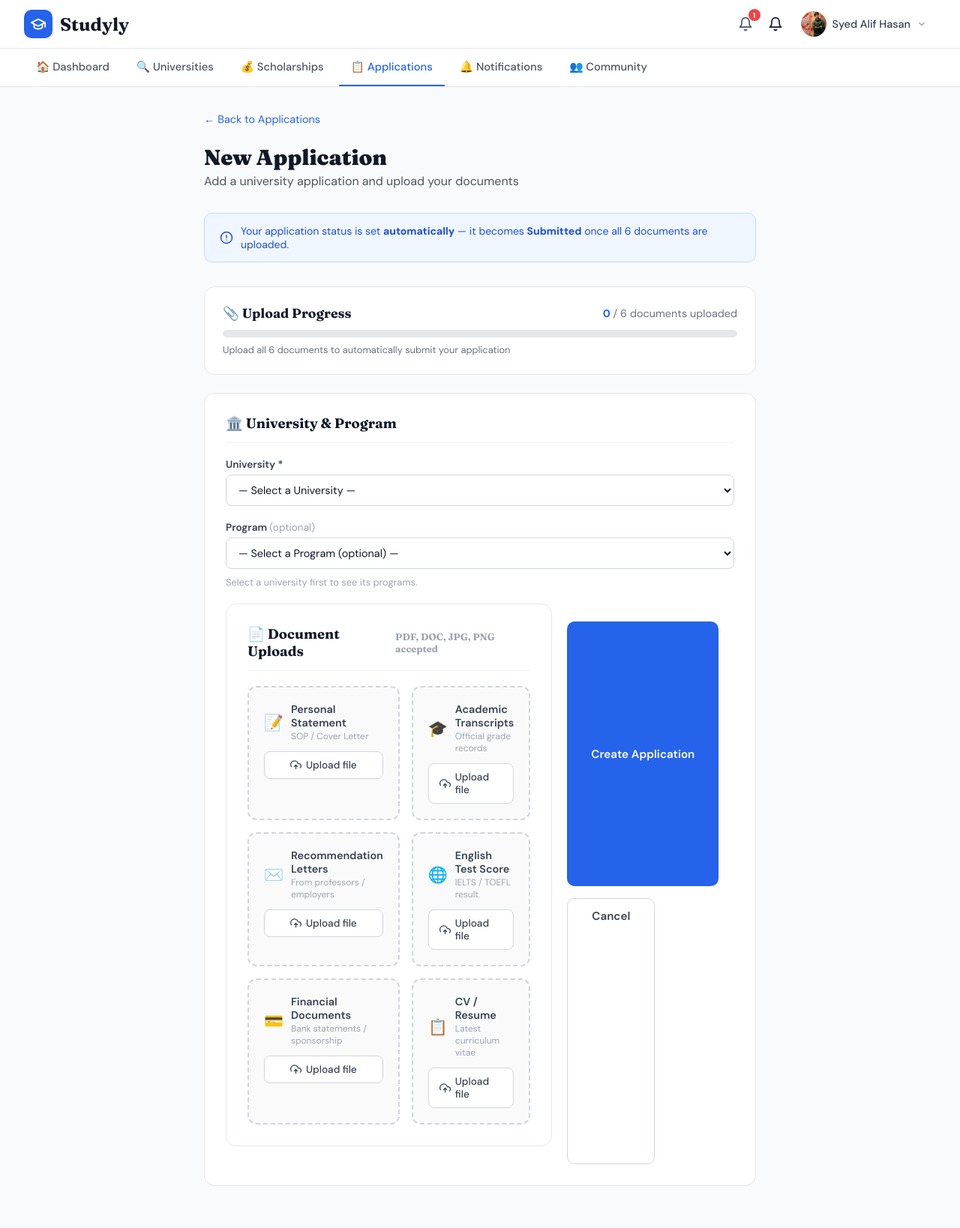
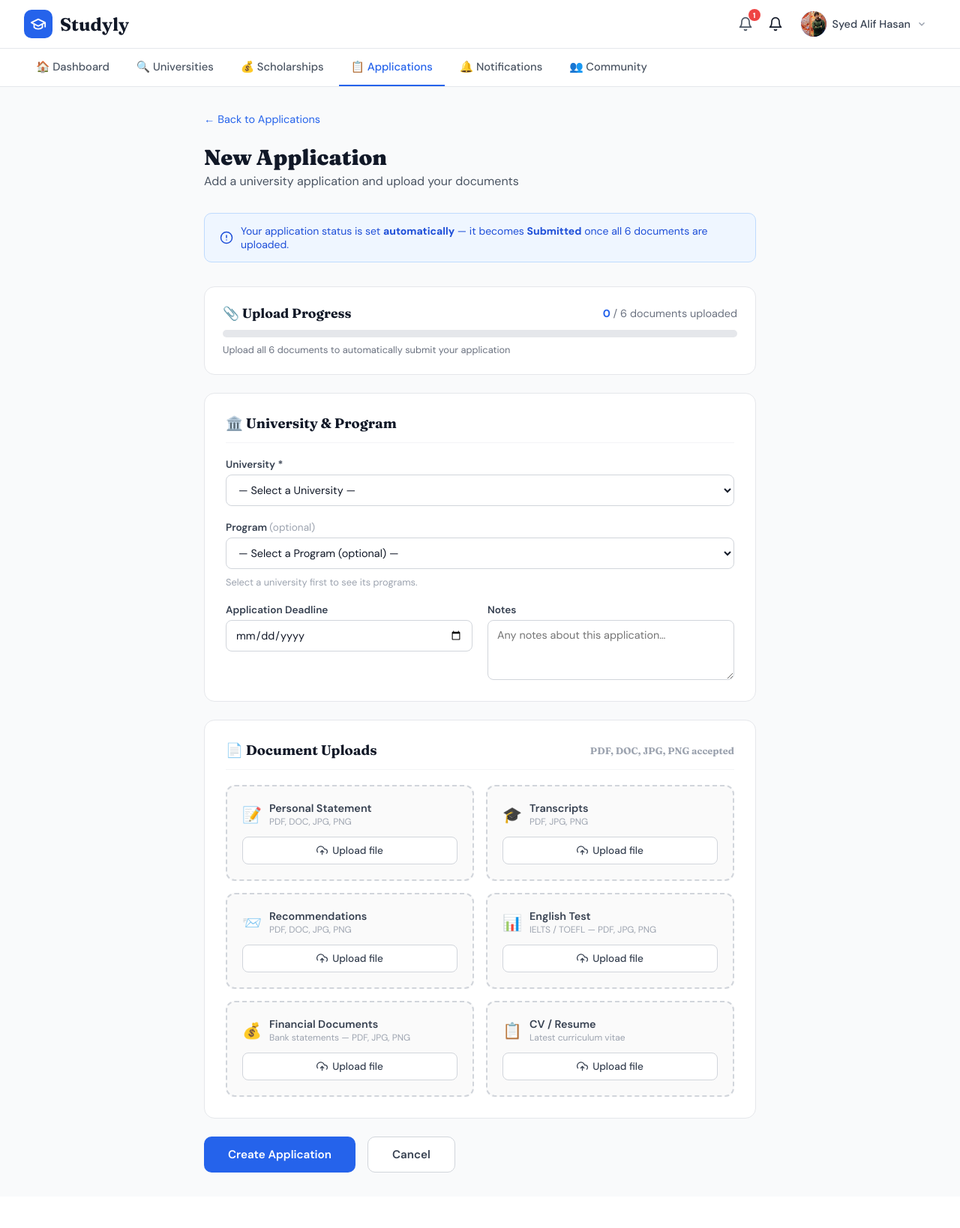
Before and after one commit to sdah24/Studyly, a Django app: page /applications/new/ in a window 1280 px wide. Shown: the whole page at 75% size. After the commit the page ends 1564 px from the top, so only its background shows below. Run offline with Django 5.2, Linux system fonts and the light colour scheme; a user stored in the database is signed in; data comes from the database, SQL or seed files in the repository; both versions use the stored data as it was after the commit.

Commit message:
application form updated

```diff
--- a/templates/applications/application_form.html
+++ b/templates/applications/application_form.html
@@ -9,11 +9,9 @@
   h1.page-title{font-family:'Fraunces',serif;font-size:1.8rem;font-weight:900;margin-bottom:.25rem}
   .page-subtitle{color:#4b5563;margin-bottom:2rem}
 
-  /* Status Notice */
   .status-notice{display:flex;align-items:center;gap:10px;background:#eff6ff;border:1px solid #bfdbfe;border-radius:10px;padding:.875rem 1.25rem;margin-bottom:2rem;font-size:.875rem;color:#1d4ed8}
   .status-notice svg{width:18px;height:18px;flex-shrink:0}
 
-  /* Progress bar */
   .progress-card{background:white;border-radius:14px;border:1px solid #e5e7eb;padding:1.5rem;margin-bottom:1.5rem}
   .progress-card-top{display:flex;align-items:center;justify-content:space-between;margin-bottom:.75rem}
   .progress-card-top h3{font-family:'Fraunces',serif;font-size:1.1rem;font-weight:700}
@@ -23,7 +21,6 @@
   .progress-fill{height:100%;border-radius:10px;background:#2563eb;transition:width .4s ease}
   .progress-label{font-size:.8rem;color:#6b7280;margin-top:.5rem}
 
-  /* Form cards */
   .form-card{background:white;border-radius:14px;border:1px solid #e5e7eb;padding:1.75rem;margin-bottom:1.5rem}
   .form-card-title{font-family:'Fraunces',serif;font-size:1.15rem;font-weight:700;margin-bottom:1.25rem;padding-bottom:.875rem;border-bottom:1px solid #f3f4f6;display:flex;align-items:center;gap:8px}
   .form-grid{display:grid;grid-template-columns:1fr 1fr;gap:1.25rem}
@@ -36,10 +33,8 @@
   textarea.form-input{resize:vertical;min-height:80px}
   .error-msg{font-size:.8rem;color:#dc2626;margin-top:3px}
 
-  /* Document upload slots */
   .doc-grid{display:grid;grid-template-columns:1fr 1fr;gap:1rem}
   @media(max-width:580px){.doc-grid{grid-template-columns:1fr}}
-
   .doc-slot{border:2px dashed #d1d5db;border-radius:12px;padding:1.25rem;transition:all .2s;position:relative;background:#fafafa}
   .doc-slot.has-file{border-color:#2563eb;border-style:solid;background:#eff6ff}
   .doc-slot.has-file .doc-slot-icon{color:#2563eb}
@@ -48,44 +43,35 @@
   .doc-slot-name{font-weight:600;font-size:.9rem;color:#374151}
   .doc-slot-type{font-size:.75rem;color:#9ca3af;margin-top:1px}
 
-  /* Current file badge */
   .current-file{display:flex;align-items:center;gap:6px;background:#dbeafe;border-radius:6px;padding:5px 10px;margin-bottom:.75rem;font-size:.8rem;color:#1d4ed8;font-weight:500;word-break:break-all}
   .current-file svg{width:14px;height:14px;flex-shrink:0}
 
-  /* Custom file input */
   .file-upload-btn{display:flex;align-items:center;justify-content:center;gap:6px;width:100%;padding:9px 14px;background:white;border:1.5px solid #d1d5db;border-radius:8px;font-family:'DM Sans',sans-serif;font-size:.85rem;font-weight:500;color:#374151;cursor:pointer;transition:all .15s;overflow:hidden}
   .file-upload-btn:hover{border-color:#2563eb;color:#2563eb;background:#eff6ff}
   .file-upload-btn svg{width:15px;height:15px;flex-shrink:0}
   .file-input-real{position:absolute;width:1px;height:1px;opacity:0;pointer-events:none}
 
-  /* Uploaded filename shown after JS pick */
   .picked-name{font-size:.78rem;color:#4b5563;margin-top:5px;text-align:center;display:none;word-break:break-all}
   .picked-name.visible{display:block}
 
-  /* Clear checkbox from Django */
   .clear-wrap{font-size:.78rem;color:#9ca3af;margin-top:4px;display:flex;align-items:center;gap:4px}
   .clear-wrap input{width:13px;height:13px;accent-color:#dc2626}
 
-  /* Messages */
   .alert{padding:.75rem 1rem;border-radius:8px;margin-bottom:1rem;font-size:.9rem}
   .alert-error{background:#fef2f2;border:1px solid #fecaca;color:#b91c1c}
 
-  /* Actions */
-  .form-actions{display:flex;gap:1rem;margin-top:1.5rem;flex-wrap:wrap}
+  .form-actions{display:flex;gap:1rem;margin-top:1.5rem;flex-wrap:wrap;justify-content:flex-start}
   .btn-primary{padding:13px 32px;background:#2563eb;color:white;border:none;border-radius:10px;font-family:'DM Sans',sans-serif;font-weight:600;cursor:pointer;font-size:.95rem;transition:background .15s}
   .btn-primary:hover{background:#1d4ed8}
   .btn-cancel{padding:13px 32px;background:white;color:#374151;border:1.5px solid #d1d5db;border-radius:10px;font-family:'DM Sans',sans-serif;font-weight:600;cursor:pointer;font-size:.95rem;text-decoration:none;display:inline-block;transition:background .15s}
   .btn-cancel:hover{background:#f9fafb}
 </style>
 
-
-
 <main>
   <a href="{% url 'applications:list' %}" class="back-link">← Back to Applications</a>
   <h1 class="page-title">{{ title }}</h1>
   <p class="page-subtitle">{% if app %}Update your application details and documents{% else %}Add a university application and upload your documents{% endif %}</p>
 
-  <!-- Status info notice -->
   <div class="status-notice">
     <svg xmlns="http://www.w3.org/2000/svg" fill="none" stroke="currentColor" stroke-width="2" stroke-linecap="round" stroke-linejoin="round" viewBox="0 0 24 24"><circle cx="12" cy="12" r="10"/><line x1="12" y1="8" x2="12" y2="12"/><line x1="12" y1="16" x2="12.01" y2="16"/></svg>
     <span>Your application status is set <strong>automatically</strong> — it becomes <strong>Submitted</strong> once all 6 documents are uploaded.</span>
@@ -98,15 +84,12 @@
   <form method="post" enctype="multipart/form-data">
     {% csrf_token %}
 
-    <!-- Live progress bar (counts existing + newly picked files) -->
     {% if app %}
       {% with count=app.documents_submitted pct=app.progress_percent %}
       <div class="progress-card">
         <div class="progress-card-top">
           <h3>📎 Upload Progress</h3>
-          <div class="progress-count">
-            <span id="doc-count">{{ count }}</span> / 6 documents uploaded
-          </div>
+          <div class="progress-count"><span id="doc-count">{{ count }}</span> / 6 documents uploaded</div>
         </div>
         <div class="progress-bar">
           <div class="progress-fill" id="progress-fill" style="width:{{ pct }}%"></div>
@@ -131,23 +114,38 @@
 
     <!-- University & Program -->
     <div class="form-card">
-      <div class="form-card-title">
-        🏛️ University & Program
-      </div>
+      <div class="form-card-title">🏛️ University & Program</div>
       <div class="form-grid">
+
         <div class="field form-full">
           <label class="field-label" for="{{ form.university.id_for_label }}">University *</label>
           {{ form.university }}
           {% if form.university.errors %}<div class="error-msg">{{ form.university.errors.0 }}</div>{% endif %}
         </div>
+
         <div class="field form-full">
           <label class="field-label" for="{{ form.program.id_for_label }}">Program <span style="font-weight:400;color:#9ca3af">(optional)</span></label>
           {{ form.program }}
-          <div id="program-hint" style="font-size:.8rem;color:#9ca3af;margin-top:4px;">
+          <div id="program-hint" style="font-size:.8rem;color:#9ca3af;margin-top:4px;{% if app and app.university_id %}display:none;{% endif %}">
             Select a university first to see its programs.
           </div>
           {% if form.program.errors %}<div class="error-msg">{{ form.program.errors.0 }}</div>{% endif %}
         </div>
+
+        <div class="field">
+          <label class="field-label" for="{{ form.deadline.id_for_label }}">Application Deadline</label>
+          {{ form.deadline }}
+          {% if form.deadline.errors %}<div class="error-msg">{{ form.deadline.errors.0 }}</div>{% endif %}
+        </div>
+
+        <div class="field">
+          <label class="field-label" for="{{ form.notes.id_for_label }}">Notes</label>
+          {{ form.notes }}
+          {% if form.notes.errors %}<div class="error-msg">{{ form.notes.errors.0 }}</div>{% endif %}
+        </div>
+
+      </div>
+    </div>
 
     <!-- Document Uploads -->
     <div class="form-card">
@@ -155,7 +153,6 @@
         📄 Document Uploads
         <span style="font-size:.8rem;font-weight:400;color:#9ca3af;margin-left:auto">PDF, DOC, JPG, PNG accepted</span>
       </div>
-
       <div class="doc-grid">
 
         <!-- Personal Statement -->
@@ -164,7 +161,7 @@
             <div class="doc-slot-icon">📝</div>
             <div>
               <div class="doc-slot-name">Personal Statement</div>
-              <div class="doc-slot-type">SOP / Cover Letter</div>
+              <div class="doc-slot-type">PDF, DOC, JPG, PNG</div>
             </div>
           </div>
           {% if app and app.personal_statement %}
@@ -195,8 +192,8 @@
           <div class="doc-slot-top">
             <div class="doc-slot-icon">🎓</div>
             <div>
-              <div class="doc-slot-name">Academic Transcripts</div>
-              <div class="doc-slot-type">Official grade records</div>
+              <div class="doc-slot-name">Transcripts</div>
+              <div class="doc-slot-type">PDF, JPG, PNG</div>
             </div>
           </div>
           {% if app and app.transcripts %}
@@ -225,10 +222,10 @@
         <!-- Recommendations -->
         <div class="doc-slot {% if app and app.recommendations %}has-file{% endif %}" id="slot-recommendations">
           <div class="doc-slot-top">
-            <div class="doc-slot-icon">✉️</div>
+            <div class="doc-slot-icon">📨</div>
             <div>
-              <div class="doc-slot-name">Recommendation Letters</div>
-              <div class="doc-slot-type">From professors / employers</div>
+              <div class="doc-slot-name">Recommendations</div>
+              <div class="doc-slot-type">PDF, DOC, JPG, PNG</div>
             </div>
           </div>
           {% if app and app.recommendations %}
@@ -257,10 +254,10 @@
         <!-- English Test -->
         <div class="doc-slot {% if app and app.english_test %}has-file{% endif %}" id="slot-english_test">
           <div class="doc-slot-top">
-            <div class="doc-slot-icon">🌐</div>
+            <div class="doc-slot-icon">📊</div>
             <div>
-              <div class="doc-slot-name">English Test Score</div>
-              <div class="doc-slot-type">IELTS / TOEFL result</div>
+              <div class="doc-slot-name">English Test</div>
+              <div class="doc-slot-type">IELTS / TOEFL — PDF, JPG, PNG</div>
             </div>
           </div>
           {% if app and app.english_test %}
@@ -286,13 +283,13 @@
           {% if form.english_test.errors %}<div class="error-msg">{{ form.english_test.errors.0 }}</div>{% endif %}
         </div>
 
-        <!-- Financial Docs -->
+        <!-- Financial Documents -->
         <div class="doc-slot {% if app and app.financial_docs %}has-file{% endif %}" id="slot-financial_docs">
           <div class="doc-slot-top">
-            <div class="doc-slot-icon">💳</div>
+            <div class="doc-slot-icon">💰</div>
             <div>
               <div class="doc-slot-name">Financial Documents</div>
-              <div class="doc-slot-type">Bank statements / sponsorship</div>
+              <div class="doc-slot-type">Bank statements — PDF, JPG, PNG</div>
             </div>
           </div>
           {% if app and app.financial_docs %}
@@ -364,7 +361,6 @@
 </main>
 
 <script>
-  // Track which slots already have a server-side file
   const serverFiles = {
     personal_statement: {{ app.personal_statement|yesno:"true,false" }},
     transcripts:        {{ app.transcripts|yesno:"true,false" }},
@@ -374,7 +370,6 @@
     cv_resume:          {{ app.cv_resume|yesno:"true,false" }},
   };
 
-  // Track newly picked files
   const pickedFiles = {
     personal_statement: false,
     transcripts: false,
@@ -387,7 +382,6 @@
   function countDocs() {
     let count = 0;
     for (const key of Object.keys(serverFiles)) {
-      // Count if server has file AND not being cleared, OR new file picked
       const clearBox = document.getElementById(key + '-clear');
       const isCleared = clearBox && clearBox.checked;
       if ((serverFiles[key] && !isCleared) || pickedFiles[key]) count++;
@@ -398,9 +392,8 @@
   function updateProgress() {
     const count = countDocs();
     const pct   = Math.round((count / 6) * 100);
-    document.getElementById('doc-count').textContent    = count;
+    document.getElementById('doc-count').textContent     = count;
     document.getElementById('progress-fill').style.width = pct + '%';
-
     const label = document.getElementById('progress-label');
     if (count === 6) {
       label.textContent = '✅ All documents uploaded — status will be set to Submitted';
@@ -414,13 +407,11 @@
   }
 
   function handleFileChange(input) {
-    const slot     = input.dataset.slot;
-    const nameEl   = document.getElementById('picked-' + slot);
-    const slotEl   = document.getElementById('slot-' + slot);
-
+    const slot   = input.dataset.slot;
+    const nameEl = document.getElementById('picked-' + slot);
+    const slotEl = document.getElementById('slot-' + slot);
     if (input.files && input.files[0]) {
-      const fname = input.files[0].name;
-      nameEl.textContent = '📎 ' + fname;
+      nameEl.textContent = '📎 ' + input.files[0].name;
       nameEl.classList.add('visible');
       slotEl.classList.add('has-file');
       pickedFiles[slot] = true;
@@ -435,7 +426,7 @@
 
   document.querySelectorAll('[id$="-clear"]').forEach(cb => {
     cb.addEventListener('change', () => {
-      const slot  = cb.id.replace('-clear', '');
+      const slot   = cb.id.replace('-clear', '');
       const slotEl = document.getElementById('slot-' + slot);
       if (cb.checked) slotEl.classList.remove('has-file');
       else if (serverFiles[slot]) slotEl.classList.add('has-file');
@@ -443,16 +434,14 @@
     });
   });
 
-  // Init on page load
   updateProgress();
-    <script>
+
+  // University → Program dynamic loader
   (function () {
-    const uniSelect  = document.getElementById('id_university');
-    const progSelect = document.getElementById('id_program');
-    const hint       = document.getElementById('program-hint');
-
-    // Save the currently selected program pk (edit mode)
-    const selectedProgram = "{{ app.program.pk|default:'' }}";
+    const uniSelect     = document.getElementById('id_university');
+    const progSelect    = document.getElementById('id_program');
+    const hint          = document.getElementById('program-hint');
+    const selectedProg  = "{{ app.program.pk|default:'' }}";
 
     function fetchPrograms(universityPk, preselectPk) {
       if (!universityPk) {
@@ -460,19 +449,18 @@
         hint.style.display = 'block';
         return;
       }
-      fetch(`/universities/${universityPk}/programs/`)
+      fetch('/universities/' + universityPk + '/programs/')
         .then(r => r.json())
         .then(data => {
           progSelect.innerHTML = '<option value="">— Select a Program (optional) —</option>';
           if (data.programs.length === 0) {
-            progSelect.innerHTML += '<option disabled>No programs available</option>';
-            hint.textContent = 'No programs listed for this university yet.';
+            hint.textContent   = 'No programs listed for this university yet.';
             hint.style.display = 'block';
           } else {
             data.programs.forEach(p => {
               const opt = document.createElement('option');
-              opt.value = p.id;
-              opt.textContent = `${p.name} (${p.level_display})`;
+              opt.value       = p.id;
+              opt.textContent = p.name + ' (' + p.level_display + ')';
               if (String(p.id) === String(preselectPk)) opt.selected = true;
               progSelect.appendChild(opt);
             });
@@ -480,22 +468,19 @@
           }
         })
         .catch(() => {
-          hint.textContent = 'Could not load programs. Please try again.';
+          hint.textContent   = 'Could not load programs. Please try again.';
           hint.style.display = 'block';
         });
     }
 
-    // On university change
     uniSelect.addEventListener('change', function () {
       fetchPrograms(this.value, null);
     });
 
-    // On page load — if a university is already selected (edit mode or pre-fill)
     if (uniSelect.value) {
-      fetchPrograms(uniSelect.value, selectedProgram);
+      fetchPrograms(uniSelect.value, selectedProg);
     }
   })();
 </script>
 
-
 {% endblock %}
```
Also changed, not shown: db.sqlite3.
